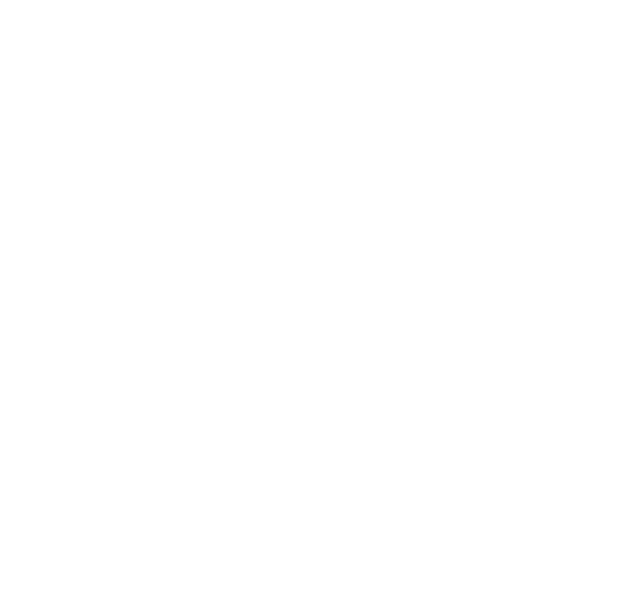
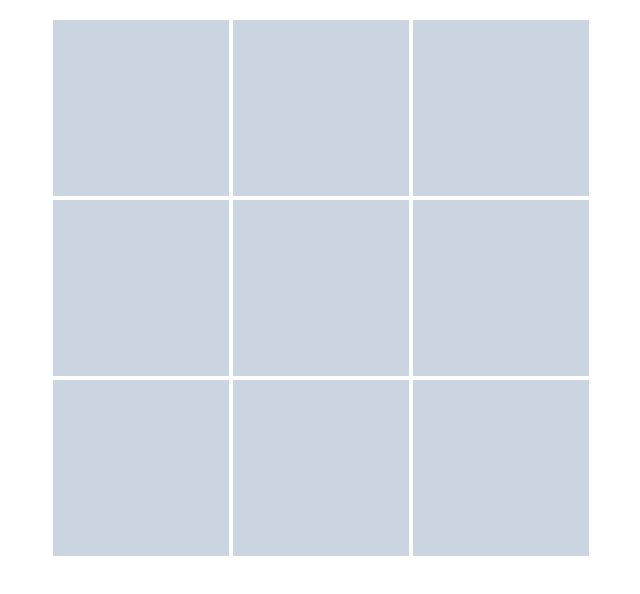
Before and after one commit to gjnels/tic-tac-toe, a SvelteKit app: page / in a window 1280 px wide. Shown: the top 594 px of the page, without its empty margins (319-959 px from the left). Built offline with nearby package versions, Linux system fonts and the light colour scheme.

Commit message:
Create basic ui with gameplay

```diff
--- a/src/lib/main.ts
+++ /dev/null
@@ -1,4 +0,0 @@
-import { Board } from './classes/board'
-
-export const board = new Board()
-board.printFormatted()
--- a/src/routes/+page.svelte
+++ b/src/routes/+page.svelte
@@ -1,3 +1,68 @@
 <script lang="ts">
-  import { board } from '$lib/main'
+  import { Board } from '$lib/classes/board'
+  import { Player } from '$lib/classes/player'
+
+  const player = new Player()
+  let board: Board
+  let turn: 1 | 0
+
+  function newGame() {
+    board = new Board()
+    turn = 1
+  }
+
+  function checkGameOver() {
+    const gameOver = board.isTerminal()
+    if (gameOver) {
+      if (gameOver.winner === 'x') alert('You win!')
+      if (gameOver.winner === 'o') alert('You lost!')
+      if (gameOver.winner === 'draw') alert("It's a tie!")
+      return true
+    }
+    return false
+  }
+
+  function takeTurn(position: number) {
+    // it is not the player's turn
+    if (!turn) return
+
+    // check position is within bounds of the board
+    if (position < 0 || position >= board.state.length) return
+
+    // check cell at 'position' is empty
+    if (board.state[position]) return
+
+    // board is full, cannot make a move
+    if (board.isTerminal()) return
+
+    // place marker
+    board.insert('x', position)
+    board = board
+
+    // check for a win
+    if (checkGameOver()) return
+
+    // take computer turn
+    turn = 0
+    board.insert('o', player.getBestMove(board))
+    board = board
+
+    // check for a win
+    if (checkGameOver()) return
+
+    // change turn back to player
+    turn = 1
+  }
+
+  newGame()
 </script>
+
+<main class="mx-auto w-full max-w-xl">
+  <div class="m-4 grid aspect-square max-w-xl grid-cols-3 grid-rows-3 gap-1 p-1">
+    {#each board.state as cell, index (index)}
+      <button tabindex="-1" class="bg-slate-300" disabled={!!cell} on:click={() => takeTurn(index)}
+        >{cell}</button
+      >
+    {/each}
+  </div>
+</main>
```
